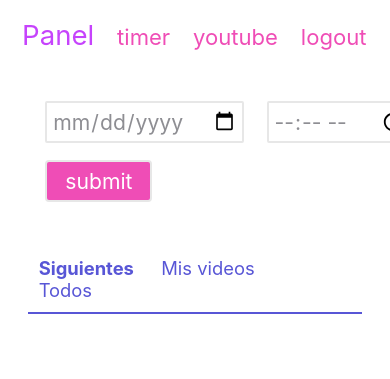
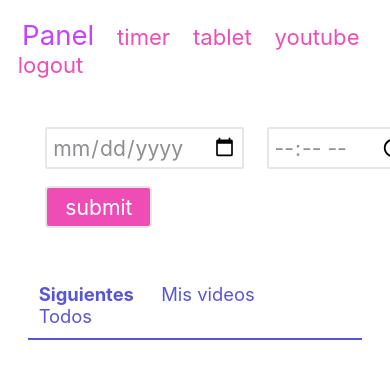
Before and after one commit to ellipticaldoor/live_stream_manager, a Django app: template lsm/templates/panel/base_panel.html in a window 390 px wide; the page is wider, and only the part inside the window is pictured. Shown: the top 379 px of that part. Run offline with Django 3.2, Linux system fonts and the light colour scheme; the template is opened without the code that fills it, so the values that code supplies are empty.

Commit message:
added link to the panel for accessing the tablet videos

```diff
--- a/lsm/tablet/urls.py
+++ b/lsm/tablet/urls.py
@@ -5,5 +5,5 @@ from tablet import views
 
 urlpatterns = patterns(
 	'',
-	url(r'^videos/$', views.VideoListView.as_view(), name='videos'),
+	url(r'^tablet/$', views.VideoListView.as_view(), name='videos'),
 )
--- a/lsm/templates/panel/base_panel.html
+++ b/lsm/templates/panel/base_panel.html
@@ -6,6 +6,7 @@
 <div id="nav">
 	<a id="nav_panel" href="/panel">Panel</a>
 	<a href="/" target="_blank">timer</a>
+	<a href="/tablet" target="_blank">tablet</a>
 	<a href="https://www.youtube.com/my_live_events" target="_blank">youtube</a>
 	<a href="/logout" target="_blank">logout</a>
 	<span id="next_video_countdown"></span>
```
